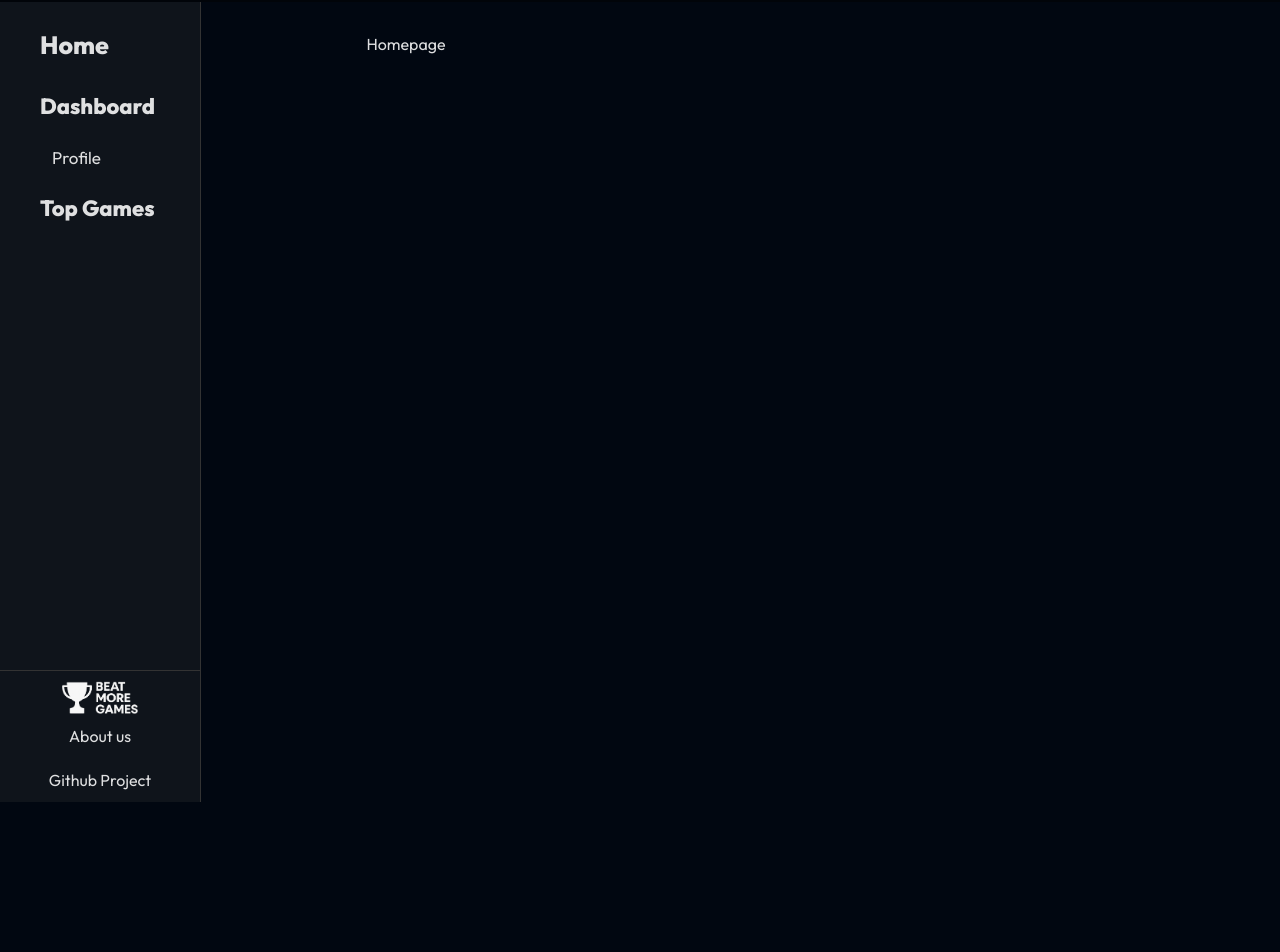
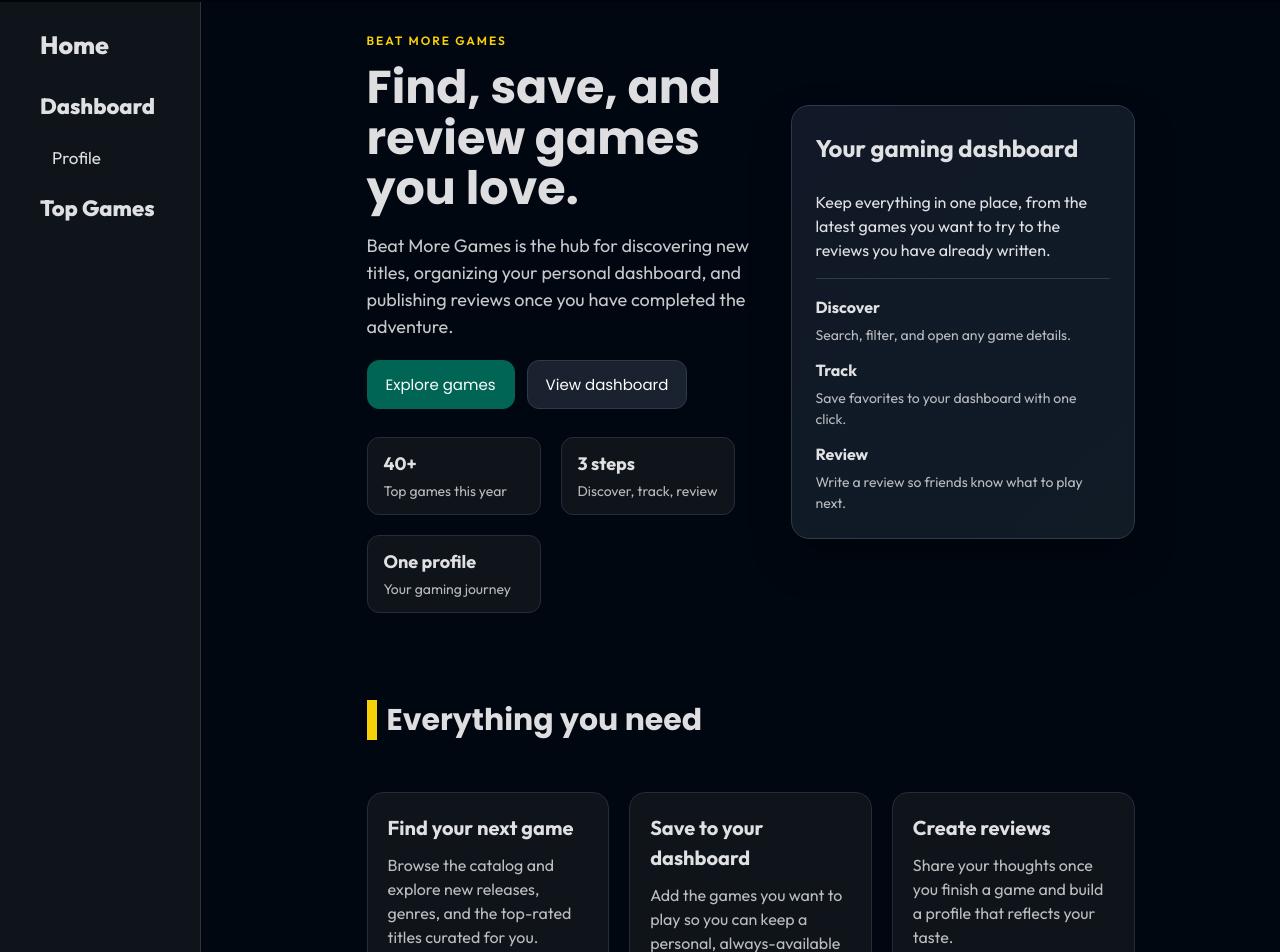
Before and after one commit to Montovani/beat-more-games-frontend, a React (Vite) app: page / in a window 1280 px wide. Shown: the part 63-1015 px from the top of the page. Before the commit the page ends 865 px from the top, so only its background shows below. Built offline with nearby package versions, Linux system fonts and the light colour scheme; a web font is replaced by a local one.

Commit message:
Create new homepage layout

```diff
--- a/src/App.css
+++ b/src/App.css
@@ -200,3 +200,186 @@ a {
     justify-content: center;
   }
 }
+.homepage-container {
+  display: flex;
+  flex-direction: column;
+  gap: 60px;
+}
+
+.homepage-hero {
+  display: flex;
+  flex-wrap: wrap;
+  gap: 40px;
+  align-items: center;
+  justify-content: space-between;
+}
+
+.homepage-hero-content {
+  flex: 1 1 320px;
+  min-width: 280px;
+}
+
+.homepage-hero-content h1 {
+  font-size: 46px;
+  line-height: 1.1;
+  margin: 12px 0 16px;
+  font-family: "Poppins";
+}
+
+.homepage-eyebrow {
+  text-transform: uppercase;
+  letter-spacing: 2px;
+  font-size: 12px;
+  font-weight: 600;
+  color: #f7d007;
+  margin: 0;
+}
+
+.homepage-lead {
+  max-width: 520px;
+  font-size: 18px;
+  color: rgba(255, 255, 255, 0.78);
+}
+
+.homepage-actions {
+  display: flex;
+  flex-wrap: wrap;
+  gap: 12px;
+  margin-top: 20px;
+}
+
+.homepage-action-button {
+  border-radius: 12px;
+  font-family: "Poppins";
+  font-size: 15px;
+  padding: 12px 18px;
+  border: 1px solid transparent;
+  cursor: pointer;
+}
+
+.homepage-action-primary {
+  background-color: #006554;
+  border-color: #006554;
+  color: #fefeff;
+}
+
+.homepage-action-secondary {
+  background-color: #1a2230;
+  border-color: #2d394d;
+  color: #fefeff;
+}
+
+.homepage-quick-info {
+  display: flex;
+  flex-wrap: wrap;
+  gap: 20px;
+  margin-top: 28px;
+}
+
+.homepage-quick-info div {
+  background-color: #0f141b;
+  border: 1px solid #242c39;
+  border-radius: 12px;
+  padding: 12px 16px;
+  min-width: 140px;
+}
+
+.homepage-quick-info span {
+  font-weight: 700;
+  font-size: 18px;
+}
+
+.homepage-quick-info p {
+  margin: 4px 0 0;
+  font-size: 14px;
+  color: rgba(255, 255, 255, 0.7);
+}
+
+.homepage-hero-panel {
+  flex: 1 1 280px;
+  display: flex;
+  justify-content: center;
+}
+
+.homepage-hero-card {
+  background: linear-gradient(135deg, #111827 0%, #101b26 100%);
+  border: 1px solid #2d394d;
+  border-radius: 18px;
+  padding: 24px;
+  max-width: 360px;
+  box-shadow: 0 20px 40px rgba(0, 0, 0, 0.3);
+}
+
+.homepage-hero-card h3 {
+  margin-top: 0;
+  font-size: 24px;
+}
+
+.homepage-hero-divider {
+  height: 1px;
+  background-color: #2d394d;
+  margin: 16px 0;
+}
+
+.homepage-hero-list {
+  display: grid;
+  gap: 12px;
+}
+
+.homepage-hero-list p {
+  margin: 6px 0 0;
+  color: rgba(255, 255, 255, 0.7);
+  font-size: 14px;
+}
+
+.homepage-section {
+  display: flex;
+  flex-direction: column;
+  gap: 24px;
+}
+
+.homepage-feature-grid {
+  display: grid;
+  grid-template-columns: repeat(auto-fit, minmax(220px, 1fr));
+  gap: 20px;
+}
+
+.homepage-feature-card {
+  background-color: #0f141b;
+  border: 1px solid #242c39;
+  border-radius: 16px;
+  padding: 20px;
+}
+
+.homepage-feature-card h4 {
+  margin-top: 0;
+  margin-bottom: 10px;
+  font-size: 20px;
+}
+
+.homepage-feature-card p {
+  margin: 0;
+  color: rgba(255, 255, 255, 0.72);
+}
+
+.homepage-cta {
+  background-color: #0f141b;
+  border: 1px solid #242c39;
+  border-radius: 16px;
+  padding: 24px;
+}
+
+.homepage-cta p {
+  margin: 0 0 18px;
+  color: rgba(255, 255, 255, 0.72);
+}
+
+@media (max-width: 700px){
+  .homepage-hero-content h1 {
+    font-size: 34px;
+  }
+
+  .homepage-quick-info {
+    flex-direction: column;
+  }
+}
--- a/src/pages/Homepage.jsx
+++ b/src/pages/Homepage.jsx
@@ -1,8 +1,133 @@
+import { Link } from "react-router-dom";
+import SubtitleH2 from "../components/SubtitleH2";
+
+const features = [
+  {
+    title: "Find your next game",
+    description:
+      "Browse the catalog and explore new releases, genres, and the top-rated titles curated for you.",
+  },
+  {
+    title: "Save to your dashboard",
+    description:
+      "Add the games you want to play so you can keep a personal, always-available backlog.",
+  },
+  {
+    title: "Create reviews",
+    description:
+      "Share your thoughts once you finish a game and build a profile that reflects your taste.",
+  },
+];
+
+const steps = [
+  {
+    label: "Discover",
+    detail: "Search, filter, and open any game details.",
+  },
+  {
+    label: "Track",
+    detail: "Save favorites to your dashboard with one click.",
+  },
+  {
+    label: "Review",
+    detail: "Write a review so friends know what to play next.",
+  },
+];
 
 function Homepage() {
   return (
-    <div>Homepage</div>
-  )
+    <div className="homepage-container">
+      <section className="homepage-hero">
+        <div className="homepage-hero-content">
+          <p className="homepage-eyebrow">Beat More Games</p>
+          <h1>Find, save, and review games you love.</h1>
+          <p className="homepage-lead">
+            Beat More Games is the hub for discovering new titles, organizing
+            your personal dashboard, and publishing reviews once you have
+            completed the adventure.
+          </p>
+          <div className="homepage-actions">
+            <Link to="/all-games">
+              <button className="homepage-action-button homepage-action-primary">
+                Explore games
+              </button>
+            </Link>
+            <Link to="/user/igu">
+              <button className="homepage-action-button homepage-action-secondary">
+                View dashboard
+              </button>
+            </Link>
+          </div>
+          <div className="homepage-quick-info">
+            <div>
+              <span>40+</span>
+              <p>Top games this year</p>
+            </div>
+            <div>
+              <span>3 steps</span>
+              <p>Discover, track, review</p>
+            </div>
+            <div>
+              <span>One profile</span>
+              <p>Your gaming journey</p>
+            </div>
+          </div>
+        </div>
+        <div className="homepage-hero-panel">
+          <div className="homepage-hero-card">
+            <h3>Your gaming dashboard</h3>
+            <p>
+              Keep everything in one place, from the latest games you want to
+              try to the reviews you have already written.
+            </p>
+            <div className="homepage-hero-divider"></div>
+            <div className="homepage-hero-list">
+              {steps.map((step) => (
+                <div key={step.label}>
+                  <strong>{step.label}</strong>
+                  <p>{step.detail}</p>
+                </div>
+              ))}
+            </div>
+          </div>
+        </div>
+      </section>
+
+      <section className="homepage-section">
+        <SubtitleH2 text="Everything you need" color="#F7D007" fontSize={30} />
+        <div className="homepage-feature-grid">
+          {features.map((feature) => (
+            <div key={feature.title} className="homepage-feature-card">
+              <h4>{feature.title}</h4>
+              <p>{feature.description}</p>
+            </div>
+          ))}
+        </div>
+      </section>
+
+      <section className="homepage-section">
+        <SubtitleH2 text="Ready to begin?" color="#bc1283" fontSize={30} />
+        <div className="homepage-cta">
+          <p>
+            Start by exploring the full catalog or jump straight into your
+            personalized dashboard to keep track of your next quest.
+          </p>
+          <div className="homepage-actions">
+            <Link to="/all-games">
+              <button className="homepage-action-button homepage-action-primary">
+                Browse all games
+              </button>
+            </Link>
+            <Link to="/top-games-this-year">
+              <button className="homepage-action-button homepage-action-secondary">
+                Top games this year
+              </button>
+            </Link>
+          </div>
+        </div>
+      </section>
+    </div>
+  );
 }
 
-export default Homepage
+export default Homepage;
```
